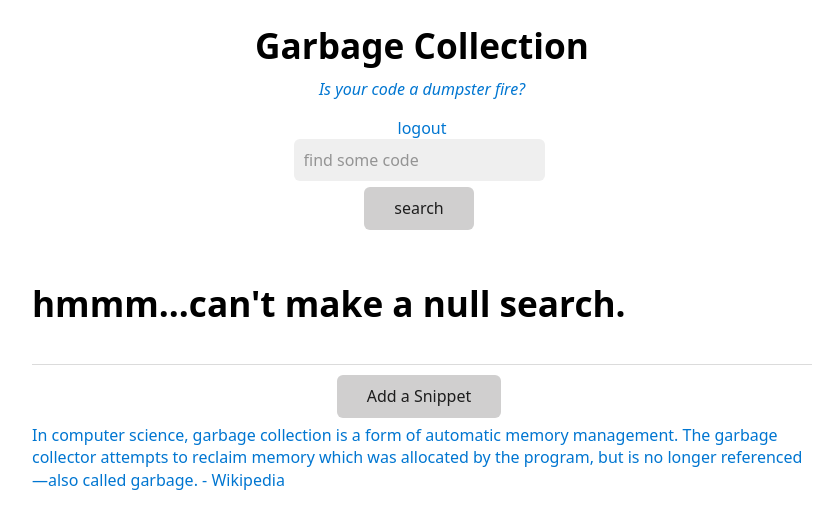
After one commit to Momentum-Team-11/django-duplex-windclan, a Django app: page /search in a window 1280 px wide. The commit adds this page. Shown: the top 529 px of the page, without its empty margins (218-1050 px from the left). Run offline with Django 3.2, Linux system fonts and the light colour scheme; a user stored in the database is signed in; some libraries are stand-ins or nearby versions.

Commit message:
url.py mod to allow merge

```diff
--- a/config/urls.py
+++ b/config/urls.py
@@ -30,7 +30,7 @@
     path('snippet/<int:pk>/', snippets_views.detail, name='detail'),
     path('snippets/<int:pk>/edit/', snippets_views.edit, name='edit'),
     path('snippets/<int:pk>/delete/', snippets_views.delete, name='delete'),
+    path('search', snippets_views.search, name='search'),
     # path('snippets/<int:pk>/favorite/', snippets_views.favorite, name='favorite'),
     path('category/<slug:slug>', snippets_views.category, name="category"),
-
-            ]+ static(settings.STATIC_URL, document_root=settings.STATIC_ROOT) + static(settings.MEDIA_URL, document_root=settings.MEDIA_ROOT)
+            ] + static(settings.STATIC_URL, document_root=settings.STATIC_ROOT)
--- a/snippets/views.py
+++ b/snippets/views.py
@@ -113,6 +113,15 @@
 #     return redirect("snippet_detail", pk=snippet.pk)
 
 @login_required
+def search(request):
+    if request.method == 'POST':
+        searched = request.POST['searched']
+        snippets = Snippet.objects.filter(code__contains=searched)
+        return render(request, 'search.html', {'searched': searched, 'snippets': snippets})
+    else:
+        return render(request, 'search.html')
+
+@login_required
 def category(request, slug):
     category = get_object_or_404(Category, slug=slug)
     snippets = category.snippets.all()
--- a/templates/base.html
+++ b/templates/base.html
@@ -26,6 +26,11 @@
             <a href={% url 'registration_register' %}>register</a>
             <a href={% url 'auth_login' %}>login</a>
             {% endif %}
+            <form method=POST action="{% url 'search' %}">
+                {% csrf_token %}
+                <input type="search" placeholder="find some code" name="searched">
+                <button type="submit">search</button>
+            </form>
         </center>
     </div>
 </nav>
--- /dev/null
+++ b/templates/search.html
@@ -0,0 +1,17 @@
+{% extends "base.html" %}
+
+{% block content %}
+
+    <br>
+        {% if searched %}
+            <h1>here are your search results for "{{ searched }}":</h1>
+            </br>
+            {% for snippet in snippets %}
+            <a href="{% url 'detail' pk=snippet.pk %}">{{ snippet }}</a></br>
+            {% endfor %}
+        {% else %}
+            <h1>hmmm...can't make a null search.</h1>
+        {% endif %}
+    </center>
+
+{% endblock %}
```
